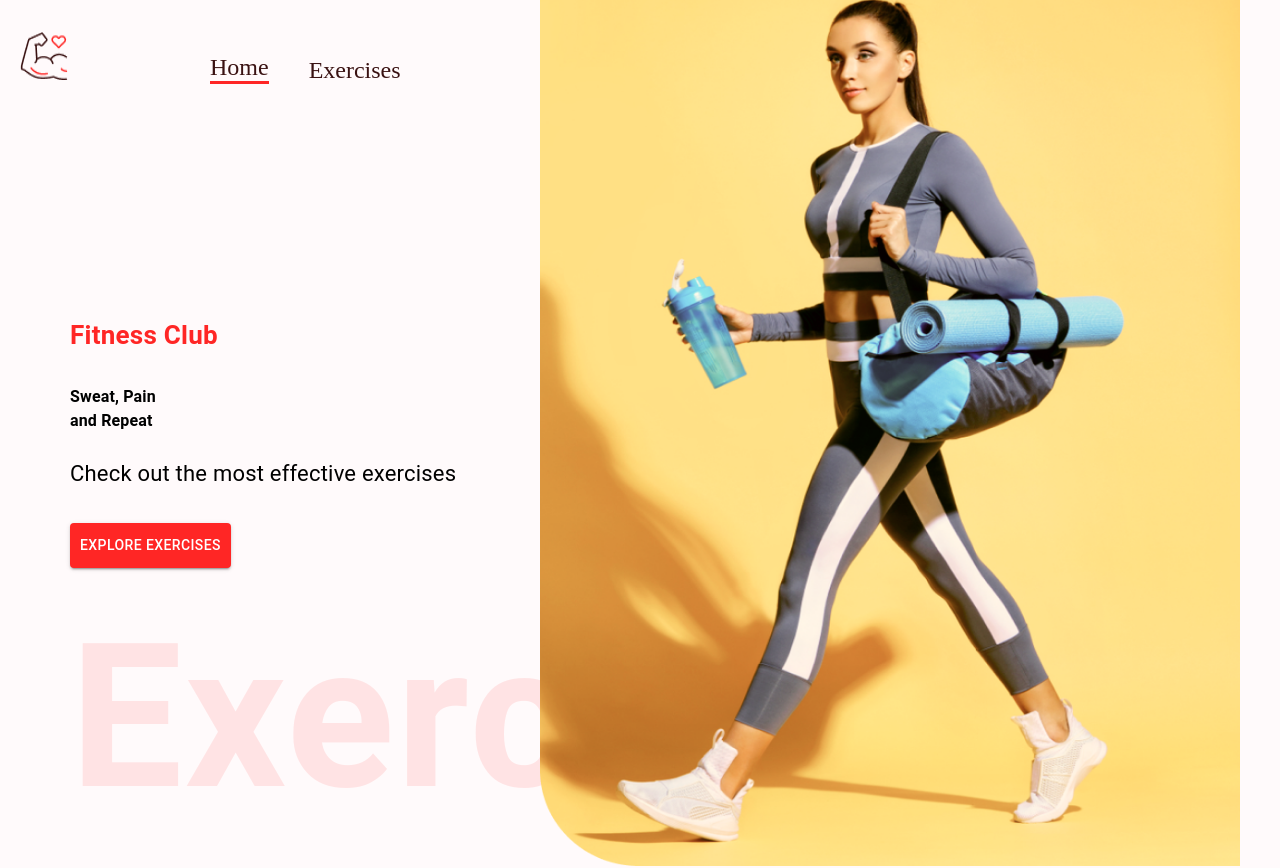
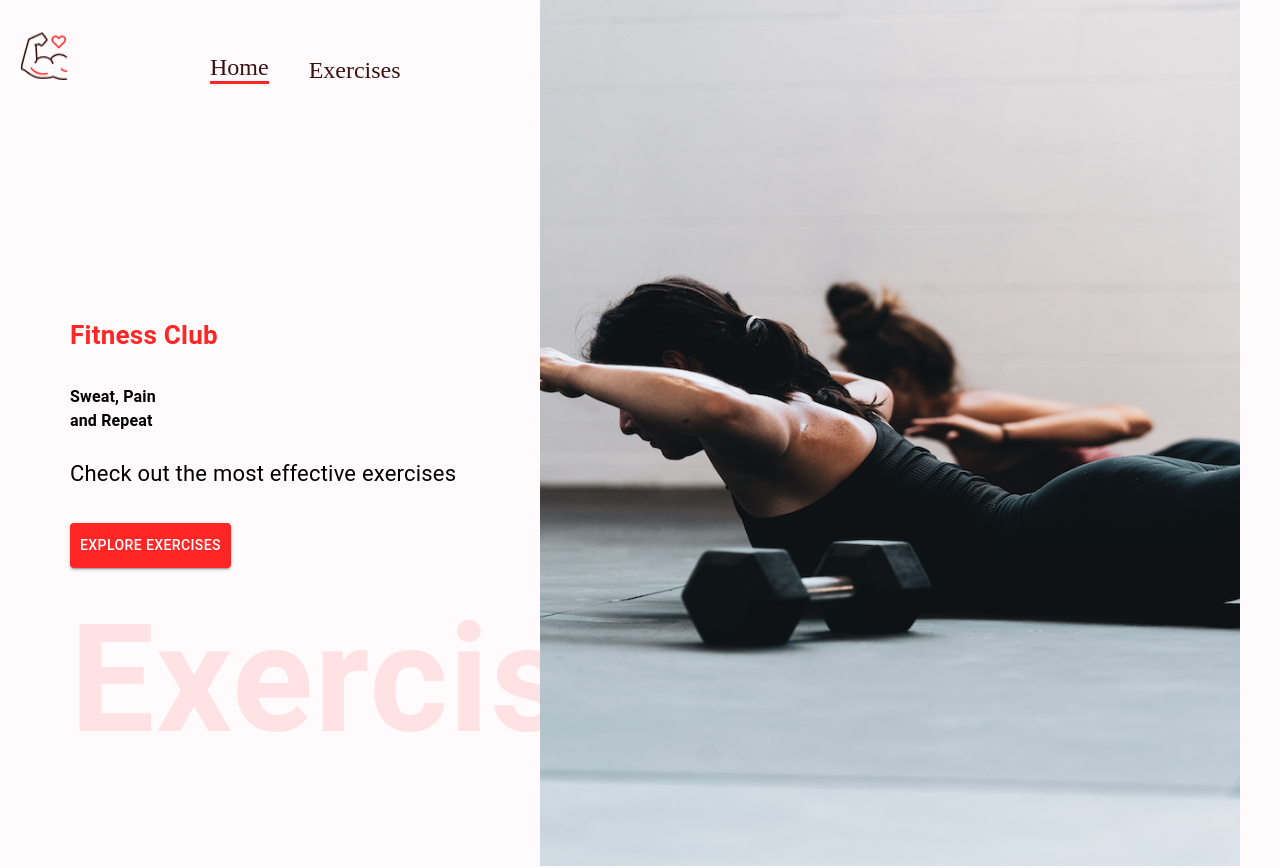
Before and after one commit to Wandji69/fitness_app, a React (Create React App) app: page / in a window 1280 px wide. Shown: the top 868 px of the page. Built offline with nearby package versions, Linux system fonts and the light colour scheme; no server answers.

Commit message:
update code

```diff
--- a/src/components/HeroBanner.js
+++ b/src/components/HeroBanner.js
@@ -1,7 +1,7 @@
 import React from "react";
 import { Box, Typography, Button } from "@mui/material";
 
-import HeroBannerImage from "../assets/images/banner.png";
+import HeroBannerImage from "../assets/images/loganm.png";
 
 const HeroBanner = () => {
   return (
@@ -42,7 +42,7 @@ const HeroBanner = () => {
           opacity: 0.1,
           display: { lg: "block", xs: "none" },
         }}
-        fontSize="200px"
+        fontSize="150px"
       >
         Exercise
       </Typography>
```
Also changed, not shown: src/assets/images/banner.png.
